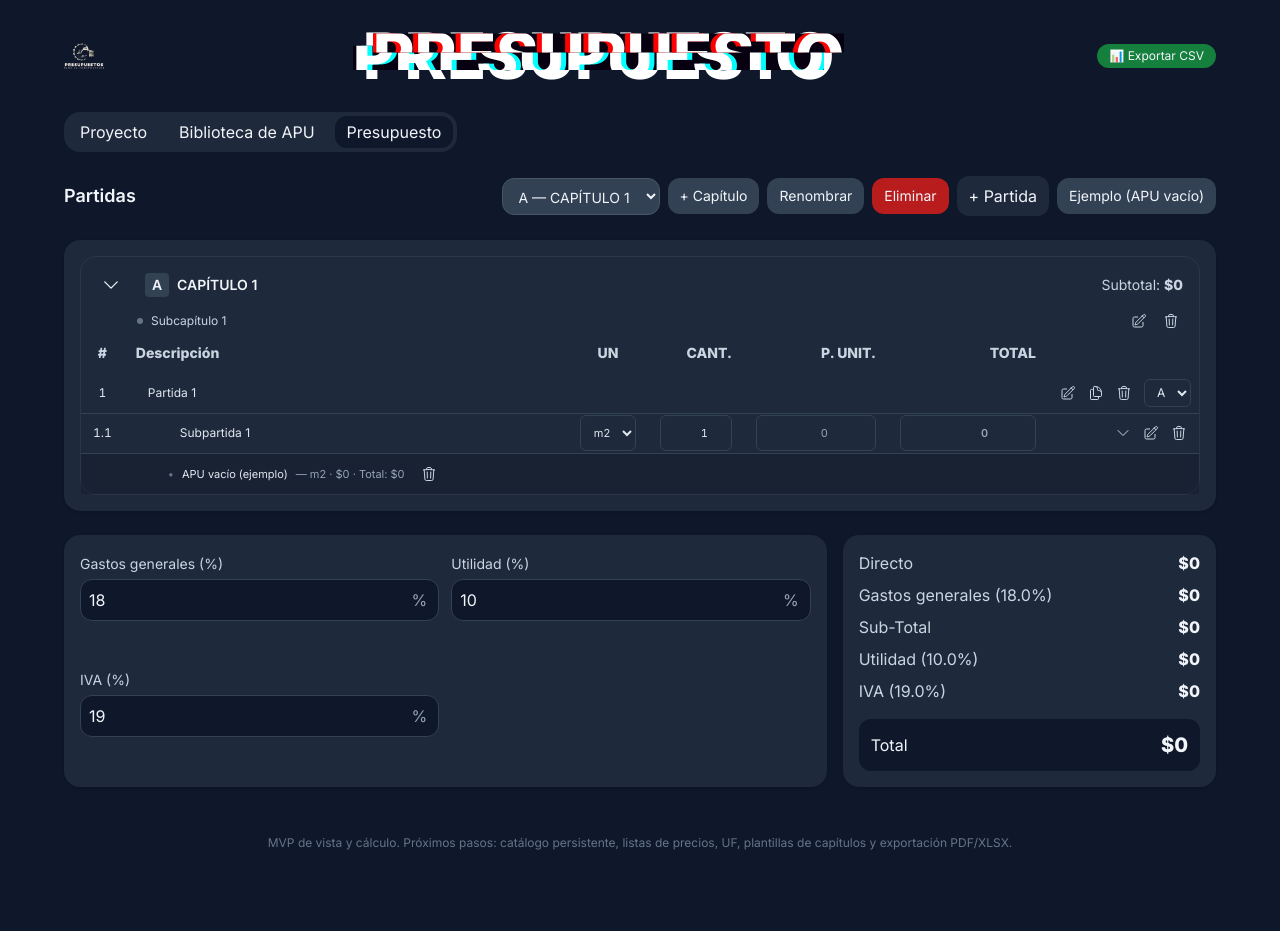
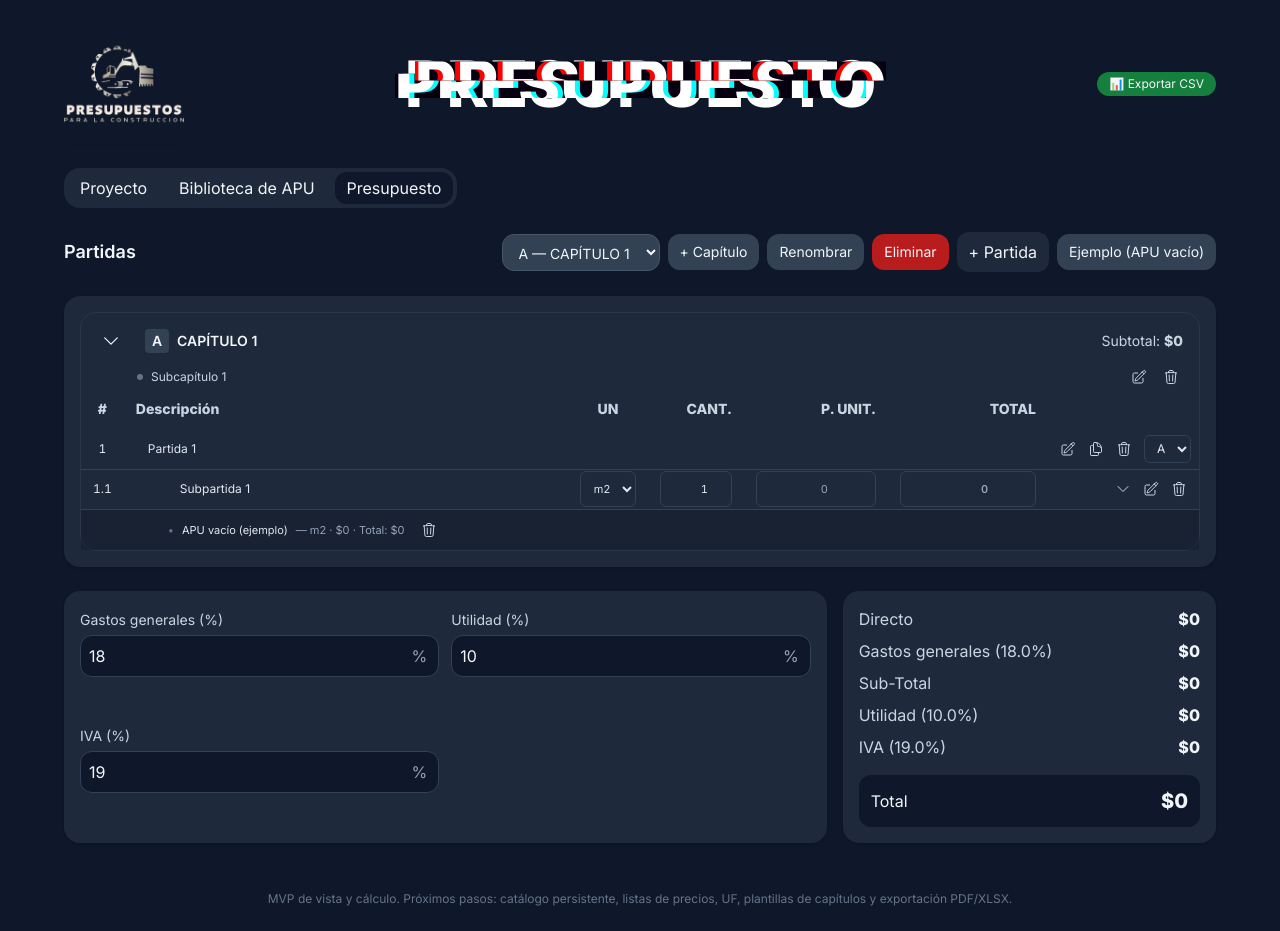
Before and after one commit to franciscogalazs-cloud/pres, a React (Vite) app: page / in a window 1280 px wide. Before the commit the page ends 875 px from the top, so only its background shows below. Built offline with nearby package versions, Linux system fonts and the light colour scheme; the HTML template or start-up script is replaced by a standard one.

Commit message:
Brand: logo del header al triple de tamaño y mayor separación

```diff
--- a/src/App.tsx
+++ b/src/App.tsx
@@ -598,8 +598,8 @@ export default function App(){
         <header className="flex flex-col sm:flex-row sm:items-center sm:justify-between gap-4">
           {/* Encabezado con efecto glitch + logo */}
           <div className="flex-1">
-            <div className="flex items-center gap-3">
-              <img src={logoMark} alt="Logo Presupuestos" className="h-9 w-9 sm:h-10 sm:w-10 rounded-lg shadow-sm object-contain" />
+            <div className="flex items-center gap-4">
+              <img src={logoMark} alt="Logo Presupuestos" className="h-[108px] w-[108px] sm:h-[120px] sm:w-[120px] rounded-lg shadow-sm object-contain" />
             {/* eslint-disable-next-line @typescript-eslint/ban-ts-comment */}
             {/* @ts-ignore */}
             {/* GlitchText acepta children como texto a reflejar en data-text */}
```
